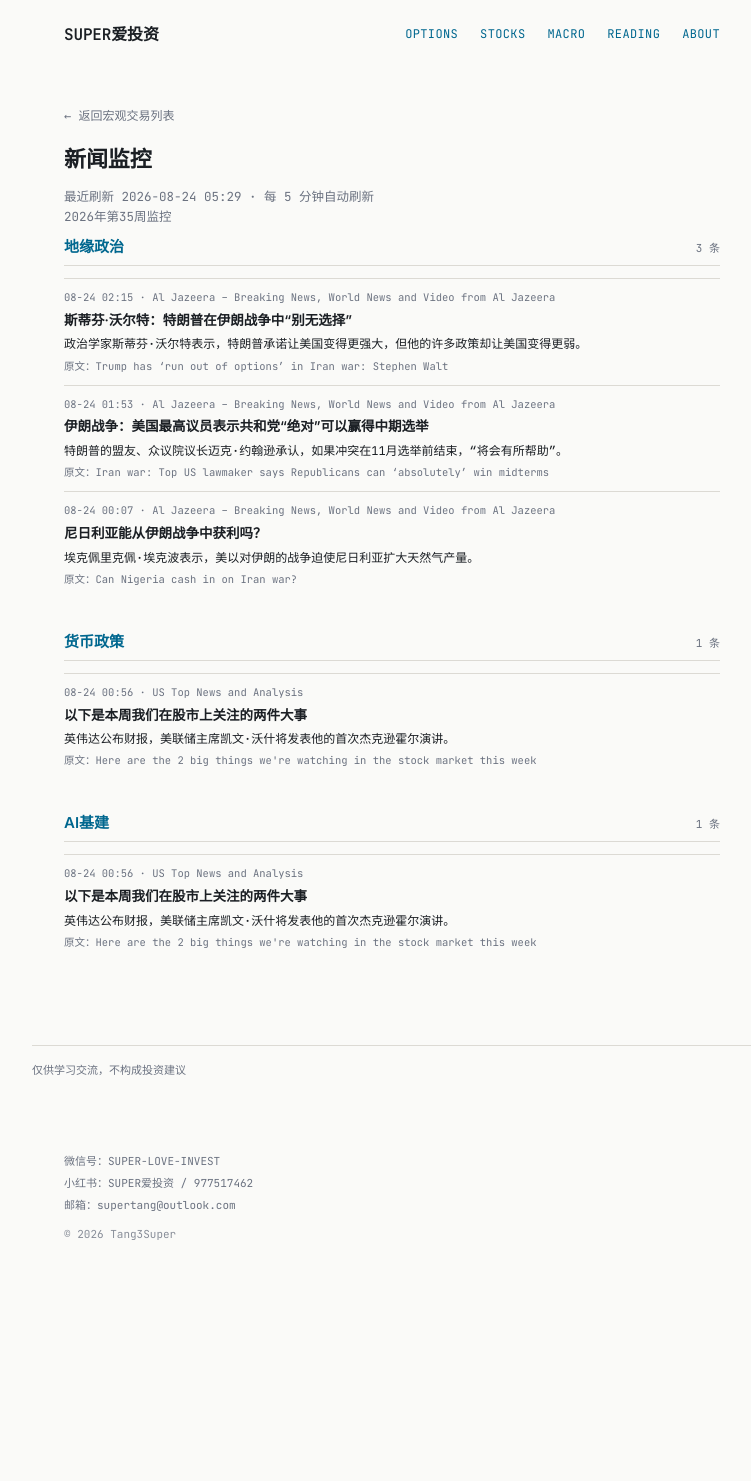
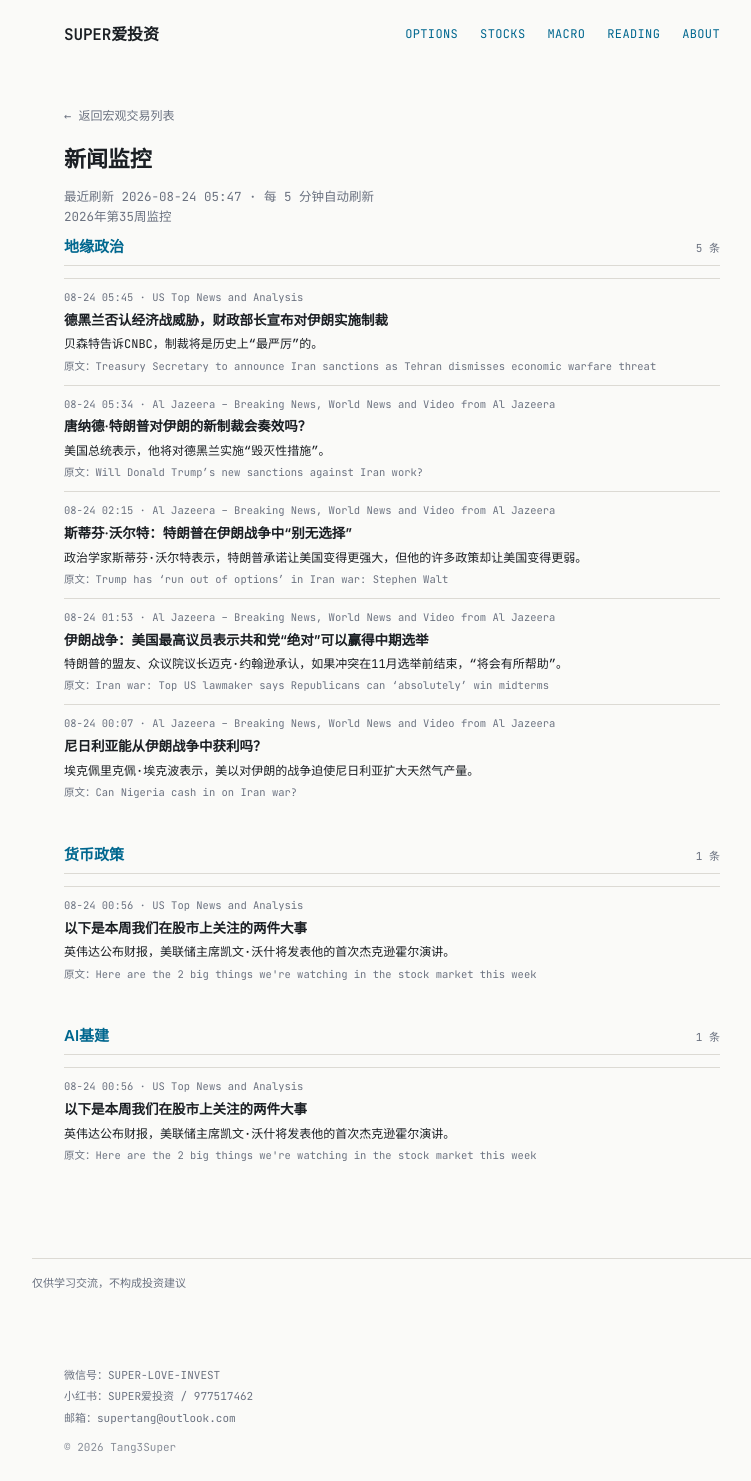
Before and after one commit to tang3super/tang3super.github.io, a Jekyll site: the page built from macro-trade/news-digest.md, in a window 1280 px wide. Shown: the whole page, without its empty margins (248-999 px from the left). Built offline with Jekyll 4.4.1, drawn with Linux system fonts in a browser that asks for light colours; before the commit the page ends 1268 px from its top, so only the background shows below that.

Commit message:
sync news-digest article

```diff
--- a/macro-trade/news-digest.md
+++ b/macro-trade/news-digest.md
@@ -5,11 +5,25 @@ title: 新闻监控
 date: '2026-08-24'
 summary: 2026年第35周监控
 week_label: 2026年第35周监控
-last_updated: 2026-08-24 05:29
+last_updated: 2026-08-24 05:47
 refresh_note: 每 5 分钟自动刷新
 topics:
 - name: 地缘政治
   items:
+  - title: Treasury Secretary to announce Iran sanctions as Tehran dismisses economic warfare threat
+    summary: Bessent told CNBC that the sanctions will be the "toughest" in history.
+    link: https://www.cnbc.com/2026/08/23/treasury-secretary-bessent-iran-sanctions-press-conference.html
+    source: US Top News and Analysis
+    time: 08-24 05:45
+    title_zh: 德黑兰否认经济战威胁，财政部长宣布对伊朗实施制裁
+    summary_zh: 贝森特告诉CNBC，制裁将是历史上“最严厉”的。
+  - title: Will Donald Trump’s new sanctions against Iran work?
+    summary: The US president says he will impose 'crushing measures' on Tehran.
+    link: https://www.aljazeera.com/video/inside-story/2026/8/23/will-donald-trumps-new-sanctions-against-iran-work?traffic_source=rss
+    source: Al Jazeera – Breaking News, World News and Video from Al Jazeera
+    time: 08-24 05:34
+    title_zh: 唐纳德·特朗普对伊朗的新制裁会奏效吗？
+    summary_zh: 美国总统表示，他将对德黑兰实施“毁灭性措施”。
   - title: 'Trump has ‘run out of options’ in Iran war: Stephen Walt'
     summary: Political scientist Stephen Walt says Trump promised to make US stronger, but many of his policies are making it weaker.
     link: https://www.aljazeera.com/video/the-bottom-line/2026/8/23/trump-has-run-out-of-options-in-iran-war-stephen-walt?traffic_source=rss
```
